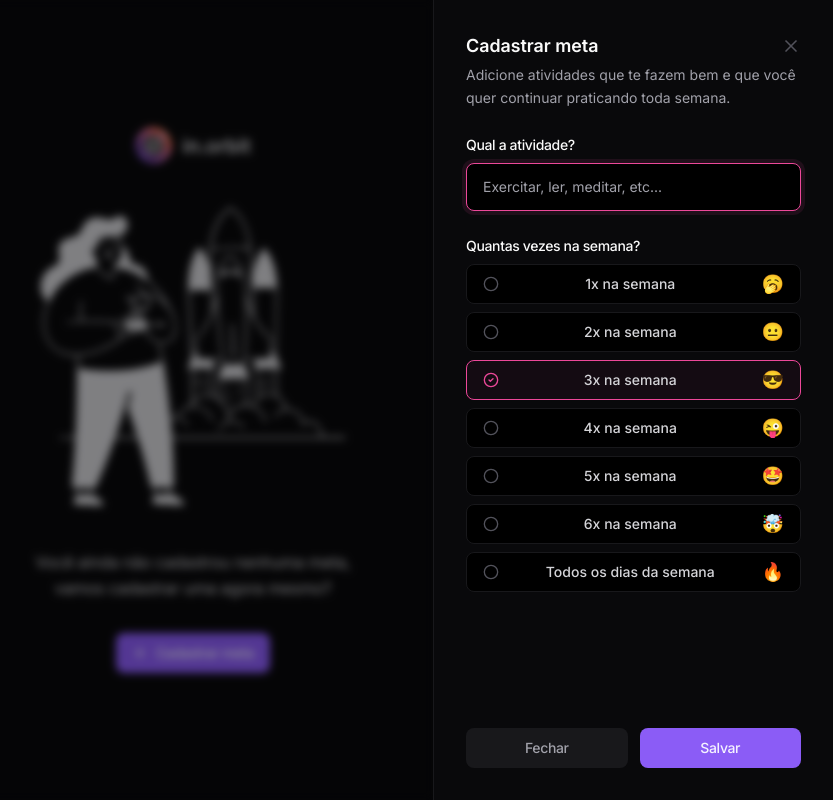
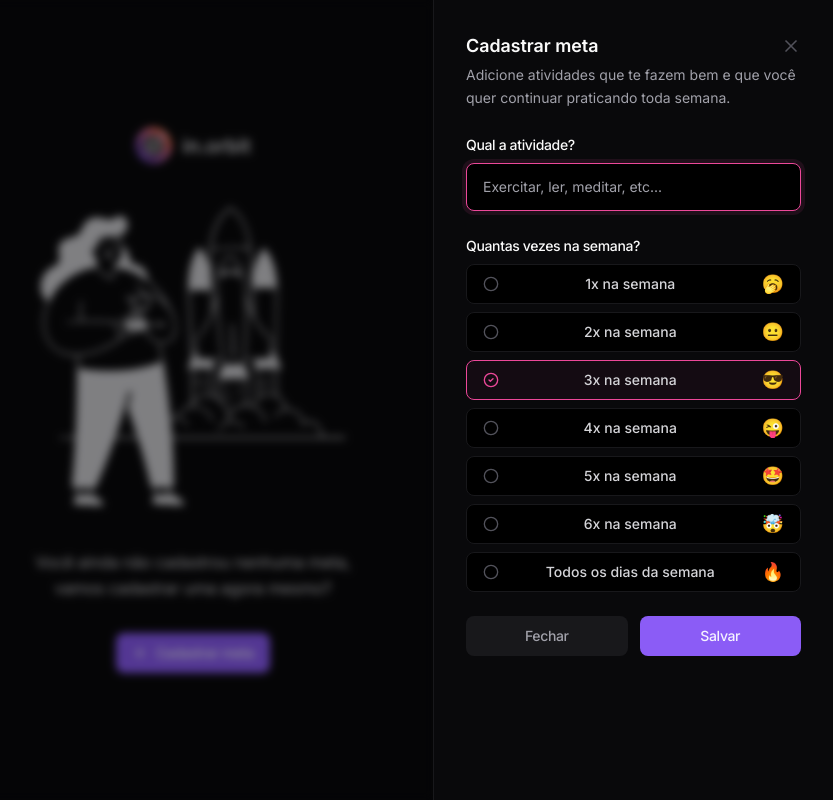
Before and after one commit to emerss001/In.Orbit, a React (Vite) app: page / in a window 1280 px wide. Both pictures are taken after a click on the button "Cadastrar meta". Shown: the whole page, without its empty margins (447-1280 px from the left). Built offline with nearby package versions, Linux system fonts and the light colour scheme; no server answers.

Commit message:
ajustando layout do formulário de criação de meta

```diff
--- a/src/components/create-goal.tsx
+++ b/src/components/create-goal.tsx
@@ -49,7 +49,7 @@ const CreateGoal = () => {
                     </DialogDescription>
                 </div>
 
-                <form onSubmit={handleSubmit(handleCreateGoal)} className="flex-1 flex flex-col justify-between">
+                <form onSubmit={handleSubmit(handleCreateGoal)} className="flex flex-col justify-between">
                     <div className="flex flex-col gap-6">
                         <div className="flex flex-col gap-2">
                             <Label htmlFor="title">Qual a atividade?</Label>
@@ -135,7 +135,7 @@ const CreateGoal = () => {
                         </div>
                     </div>
 
-                    <div className="flex items-center gap-3">
+                    <div className="flex items-center gap-3 mt-6">
                         <DialogClose asChild>
                             <Button type="button" className="flex-1" variant="secondary">
                                 Fechar
```
